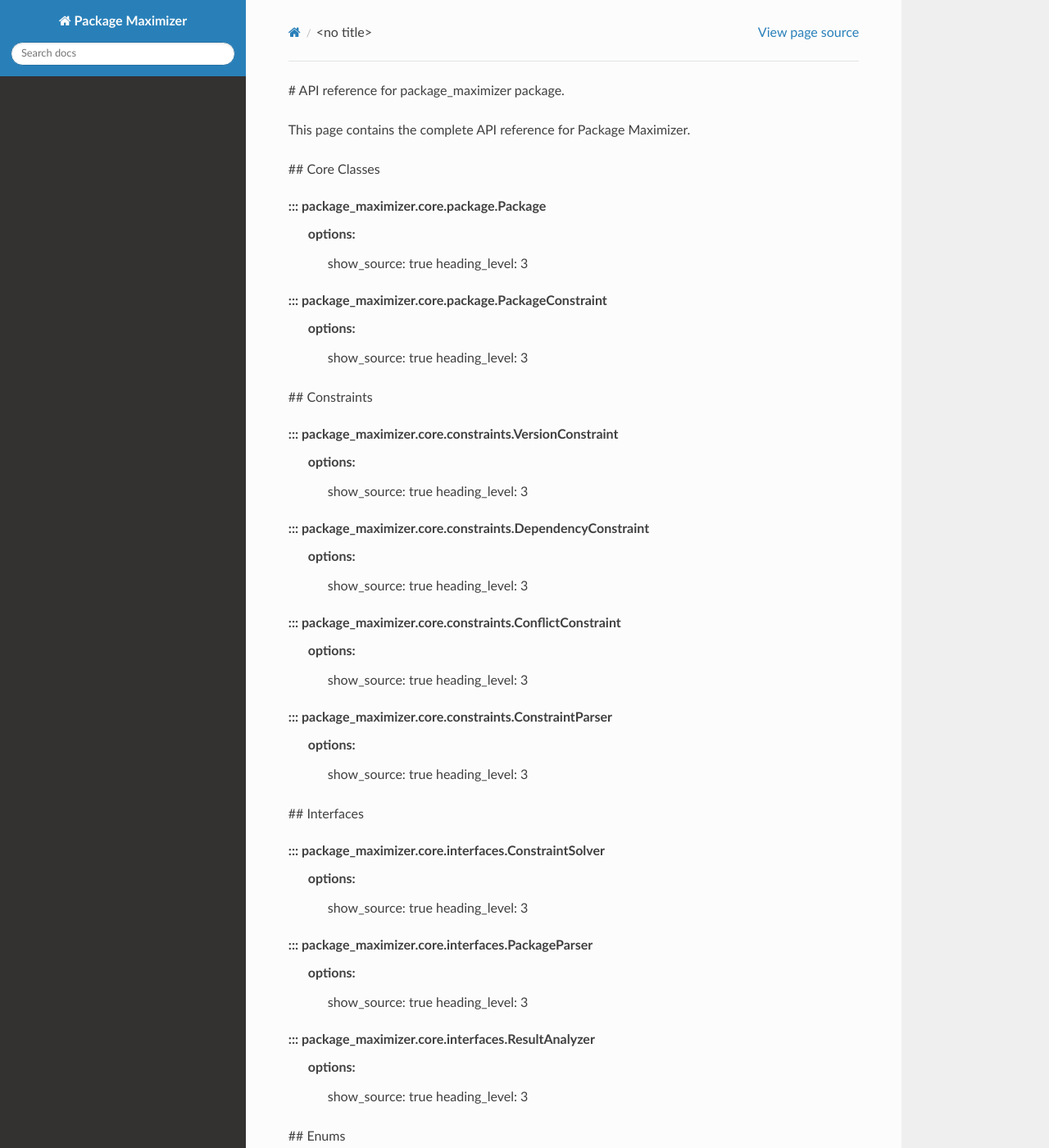
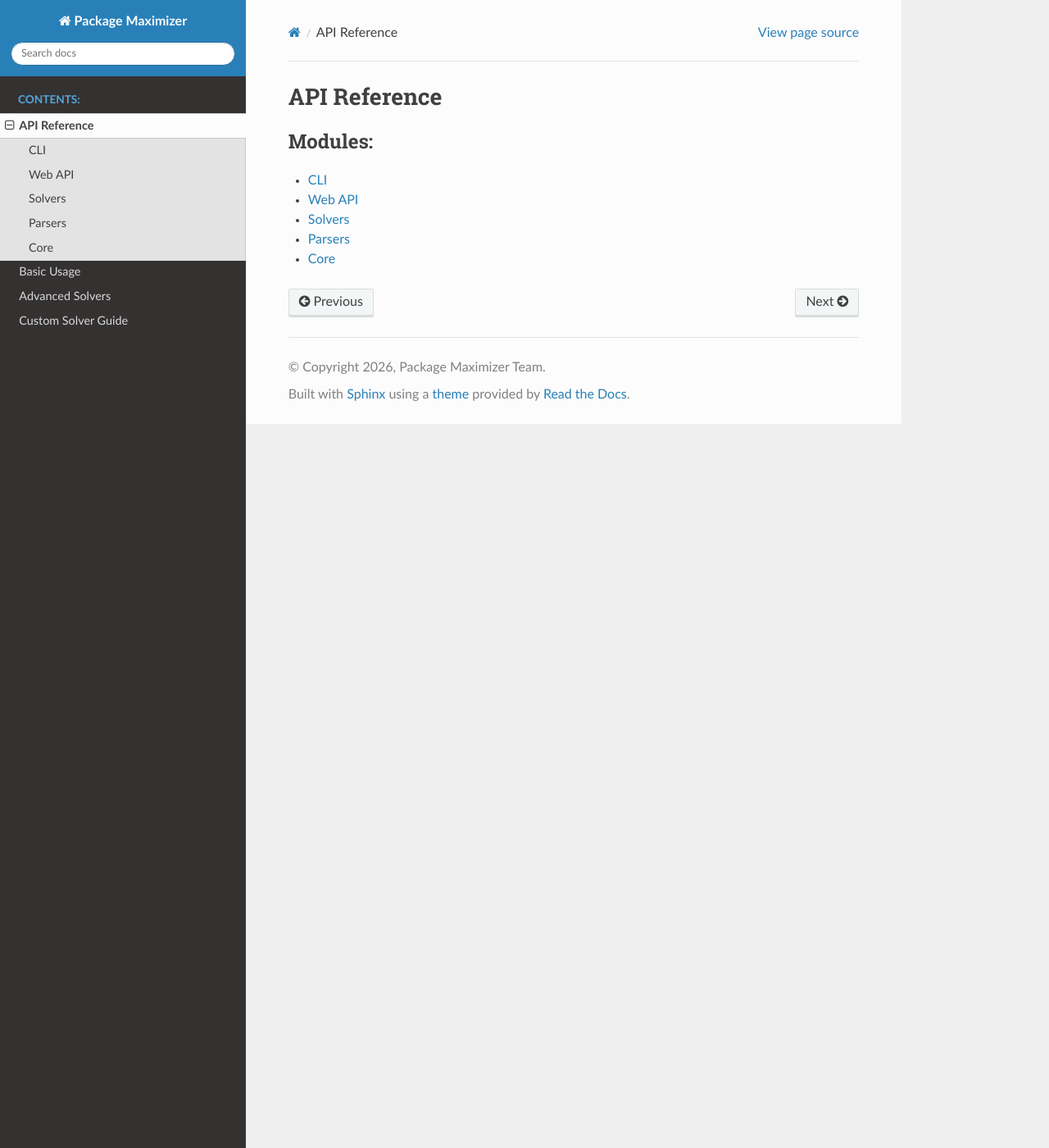
Before and after one commit to dominicusin/package-maximizer, a Sphinx documentation site: the page built from docs/api-reference.rst, in a window 1280 px wide and 1400 px high. Shown: the whole window at 82% size. Built offline with Sphinx 7.4.7 and the Read the Docs theme 3.1.0, drawn with Linux system fonts in a browser that asks for light colours; some of the changed text lies outside the part shown.

Commit message:
feat: LRU factory caching + benchmark export tests + Sphinx docs green
- Add package_maximizer/utils/lru_cache.py: lightweight lru_cache decorators.
- Decorate SolverFactory.create / ParserFactory.create with @lru_cache(256)
  so repeated lookups are cached without extra dependencies.
- Add tests/test_benchmark_export.py for BenchmarkRunner.export_report
  (json/csv/unknown-format).
- Fix Sphinx build: api-reference.rst now has proper RST header; add docs/
  module pages (cli.rst, web.rst, solvers.rst, parsers.rst, core.rst); set
  html_static_path=[] to silence missing _static warning; fix
  maximize_post docstring indentation. `sphinx-build -W` is green.
- CI: pytest job enforces --cov-fail-under=85.

261 passed, 2 skipped, 0 critical flake8 errors.

```diff
--- a/docs/api-reference.rst
+++ b/docs/api-reference.rst
@@ -1,78 +1,12 @@
-# API reference for package_maximizer package.
+API Reference
+=============
 
-This page contains the complete API reference for Package Maximizer.
+.. toctree::
+   :maxdepth: 2
+   :caption: Modules:
 
-## Core Classes
-
-::: package_maximizer.core.package.Package
-    options:
-      show_source: true
-      heading_level: 3
-
-::: package_maximizer.core.package.PackageConstraint
-    options:
-      show_source: true
-      heading_level: 3
-
-## Constraints
-
-::: package_maximizer.core.constraints.VersionConstraint
-    options:
-      show_source: true
-      heading_level: 3
-
-::: package_maximizer.core.constraints.DependencyConstraint
-    options:
-      show_source: true
-      heading_level: 3
-
-::: package_maximizer.core.constraints.ConflictConstraint
-    options:
-      show_source: true
-      heading_level: 3
-
-::: package_maximizer.core.constraints.ConstraintParser
-    options:
-      show_source: true
-      heading_level: 3
-
-## Interfaces
-
-::: package_maximizer.core.interfaces.ConstraintSolver
-    options:
-      show_source: true
-      heading_level: 3
-
-::: package_maximizer.core.interfaces.PackageParser
-    options:
-      show_source: true
-      heading_level: 3
-
-::: package_maximizer.core.interfaces.ResultAnalyzer
-    options:
-      show_source: true
-      heading_level: 3
-
-## Enums
-
-::: package_maximizer.core.enums.PackageManagerType
-    options:
-      show_source: true
-      heading_level: 3
-
-::: package_maximizer.core.enums.SolverType
-    options:
-      show_source: true
-      heading_level: 3
-
-::: package_maximizer.core.enums.PackageStatus
-    options:
-      show_source: true
-      heading_level: 3
-
-## Maximizer
-
-::: package_maximizer.core.maximizer.PackageMaximizer
-    options:
-      show_source: true
-      heading_level: 3
+   cli
+   web
+   solvers
+   parsers
+   core
--- a/docs/conf.py
+++ b/docs/conf.py
@@ -18,7 +18,7 @@ templates_path = ["_templates"]
 exclude_patterns = ["_build", "Thumbs.db", ".DS_Store"]
 
 html_theme = "sphinx_rtd_theme"
-html_static_path = ["_static"]
+html_static_path = []
 
 # Autodoc settings
 autodoc_default_options = {
```
Also changed, not shown: docs/cli.rst (added, +7 -0 lines), docs/core.rst (added, +7 -0 lines), docs/guides/custom-solver.md (added, +22 -0 lines), docs/index.rst (+38 -180 lines), docs/parsers.rst (added, +7 -0 lines), docs/solvers.rst (added, +7 -0 lines), docs/tutorials/advanced-solvers.md (added, +28 -0 lines), docs/tutorials/basic-usage.md (added, +32 -0 lines), docs/web.rst (added, +7 -0 lines), 5 other files.
